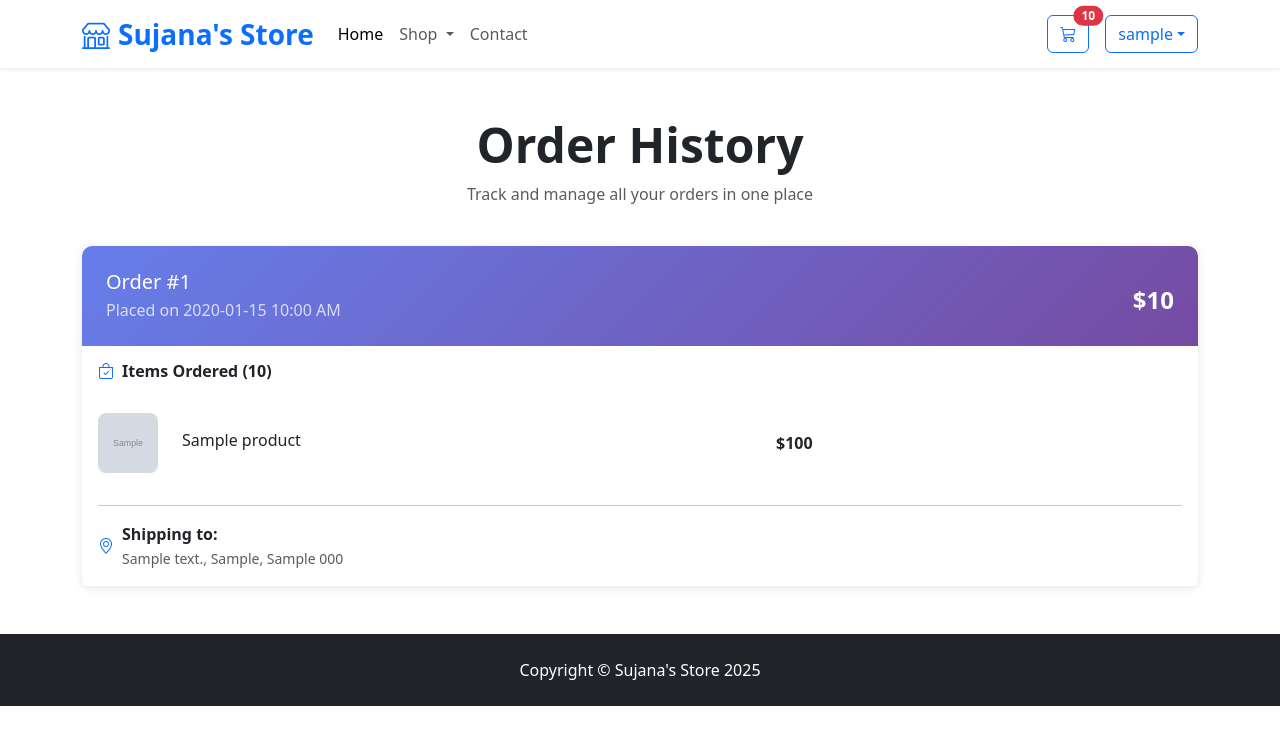
After one commit to sophie2901/sujana_store, a PHP site: page /order-history.php in a window 1280 px wide. The commit adds this page. Shown: the top 745 px of the page. Run offline with PHP 8.4, Linux system fonts and the light colour scheme; the visitor is signed in with stand-in values (Sample User, id 1); tables that the repository leaves empty or names only in its code hold one stand-in row (values such as "Sample post"); grey boxes marked "Sample" are stand-in pictures.

Commit message:
Created order history page for customers

```diff
--- a/css/style.css
+++ b/css/style.css
@@ -231,6 +231,53 @@
     box-shadow: 0 0 0 3px #6c757d;
 }
 
+.order-card {
+    transition: all 0.3s ease;
+    border: none;
+    box-shadow: 0 2px 10px rgba(0, 0, 0, 0.1);
+    margin-bottom: 1.5rem;
+}
+
+.order-card:hover {
+    transform: translateY(-2px);
+    box-shadow: 0 4px 20px rgba(0, 0, 0, 0.15);
+}
+
+.order-header {
+    background: linear-gradient(135deg, #667eea 0%, #764ba2 100%);
+    color: white;
+    border-radius: 10px 10px 0 0;
+    padding: 1.5rem;
+}
+
+.product-item {
+    border-bottom: 1px solid #e9ecef;
+    padding: 1rem 0;
+}
+
+.product-item:last-child {
+    border-bottom: none;
+}
+
+.product-image {
+    width: 60px;
+    height: 60px;
+    object-fit: cover;
+    border-radius: 8px;
+}
+
+.empty-state {
+    text-align: center;
+    padding: 4rem 2rem;
+    color: #6c757d;
+}
+
+.empty-state i {
+    font-size: 4rem;
+    margin-bottom: 1rem;
+    opacity: 0.5;
+}
+
 @media (max-width: 768px) {
     .error-number {
         font-size: 8rem;
@@ -276,4 +323,13 @@
     .timeline-item {
         padding-left: 1.5rem;
     }
+
+    .order-header {
+        padding: 1rem;
+    }
+
+    .product-image {
+        width: 50px;
+        height: 50px;
+    }
 }
--- a/includes/navbar.php
+++ b/includes/navbar.php
@@ -86,6 +86,9 @@ if (isset($_SESSION['user_id'])) {
                         </button>
                         <ul class="dropdown-menu dropdown-menu-end">
                             <li><h6 class="dropdown-header">Welcome, <?php echo $_SESSION['user_name']; ?>!</h6></li>
+                            <li><a class="dropdown-item" href="/order-history.php">
+                                    <i class="bi bi-box-seam me-2"></i>My Orders
+                                </a></li>
                             <li><a class="dropdown-item text-danger" href="/logout.php">
                                     <i class="bi bi-box-arrow-right me-2"></i>Logout
                                 </a></li>
@@ -143,7 +146,8 @@ if (isset($_SESSION['user_id'])) {
                 <div class="collapse" id="shopSubmenu">
                     <ul class="list-unstyled ps-4">
                         <?php foreach ($categories as $cat) : ?>
-                            <li><a class="nav-link py-2" href="/products.php?category=<?php echo $cat; ?>"><?php echo $cat; ?></a></li>
+                            <li><a class="nav-link py-2"
+                                   href="/products.php?category=<?php echo $cat; ?>"><?php echo $cat; ?></a></li>
                         <?php endforeach; ?>
                         <li><a class="nav-link py-2" href="/products.php">All Products</a></li>
                     </ul>
@@ -168,9 +172,15 @@ if (isset($_SESSION['user_id'])) {
             <a href="../register.php" class="btn btn-outline-primary">Sign Up</a>
         </div>
         <?php else: ?>
+            <ul class="navbar-nav">
                 <li class="nav-item">
                     <a class="nav-link py-3 border-bottom" href="/cart.php">
                         <i class="bi bi-cart3 me-2"></i>Cart <?php if ($cartCount > 0): echo '(' . $cartCount . ')'; endif; ?>
+                    </a>
+                </li>
+                <li class="nav-item">
+                    <a class="nav-link py-3 border-bottom" href="/order-history.php">
+                        <i class="bi bi-box-seam me-2"></i>My Orders
                     </a>
                 </li>
                 <li class="nav-item">
--- /dev/null
+++ b/order-history.php
@@ -0,0 +1,144 @@
+<?php include 'includes/header.php';
+$orderDetails = [];
+if (isset($_SESSION['user_id'])) {
+    $userId = $_SESSION['user_id'];
+
+
+    $sql = "SELECT o.id AS order_id, o.user_id, o.total_price, o.created_at, o.email, o.shipping_name, o.shipping_address, o.shipping_city, o.shipping_province, o.shipping_postal_code, oi.product_id, oi.quantity, oi.price AS item_price, p.name AS product_name, p.description, p.image_url FROM orders o JOIN order_items oi ON o.id = oi.order_id JOIN products p ON oi.product_id = p.id WHERE o.user_id = ?
+";
+    $stmt = $conn->prepare($sql);
+    $stmt->bind_param("i", $userId);
+
+    $stmt->execute();
+    $result = $stmt->get_result();
+
+    $orderDetails = [];
+    while ($row = $result->fetch_assoc()) {
+        $orderId = $row['order_id'];
+
+        if (!isset($orderDetails[$orderId])) {
+            // Initialize order data
+            $orderDetails[$orderId] = [
+                'order_id' => $row['order_id'],
+                'user_id' => $row['user_id'],
+                'total_price' => $row['total_price'],
+                'created_at' => $row['created_at'],
+                'email' => $row['email'],
+                'shipping_name' => $row['shipping_name'],
+                'shipping_address' => $row['shipping_address'],
+                'shipping_city' => $row['shipping_city'],
+                'shipping_province' => $row['shipping_province'],
+                'shipping_postal_code' => $row['shipping_postal_code'],
+                'products' => [],
+                'total_quantity' => 0
+            ];
+        }
+
+        $orderDetails[$orderId]['total_quantity'] = ($orderDetails[$orderId]['total_quantity'] ?? 0) + $row['quantity'];
+
+        // Add product to order
+        $orderDetails[$orderId]['products'][] = [
+            'product_id' => $row['product_id'],
+            'product_name' => $row['product_name'],
+            'description' => $row['description'],
+            'image_url' => $row['image_url'],
+            'quantity' => $row['quantity'],
+            'price' => $row['item_price']
+        ];
+    }
+
+    $stmt->close();
+    $conn->close();
+} else {
+    include 'includes/404.php';
+    include 'includes/footer.php';
+    exit();
+}
+?>
+
+<div class="container my-5">
+    <!-- Page Header -->
+    <div class="row mb-4">
+        <div class="col-12">
+            <h1 class="display-5 fw-bold text-center mb-2">Order History</h1>
+            <p class="text-center text-muted">Track and manage all your orders in one place</p>
+        </div>
+    </div>
+    <?php if (!empty($orderDetails)): ?>
+        <!-- Orders List -->
+        <div class="orders-container">
+            <?php foreach ($orderDetails as $orderId => $orderDetail): ?>
+                <div class="card order-card">
+                    <div class="order-header">
+                        <div class="row align-items-center">
+                            <div class="col-md-8">
+                                <h5 class="mb-1">Order #<?= $orderDetail["order_id"]; ?></h5>
+                                <p class="mb-0 opacity-75">Placed on <?= date_format(date_create($orderDetail["created_at"]), "Y-m-d H:i A"); ?></p>
+                            </div>
+                            <div class="col-md-4 text-md-end mt-2 mt-md-0">
+                                <div class="mt-2">
+                                    <strong class="fs-4">$<?= $orderDetail["total_price"]; ?></strong>
+                                </div>
+                            </div>
+                        </div>
+                    </div>
+                    <div class="card-body">
+                        <div class="row">
+                            <div class="col-lg-8">
+                                <h6 class="fw-bold mb-3">
+                                    <i class="bi bi-bag-check text-primary me-2"></i>Items Ordered
+                                    (<?= $orderDetail["total_quantity"]; ?>)
+                                </h6>
+                                <?php foreach ($orderDetail["products"] as $product): ?>
+                                    <div class="product-item">
+                                        <div class="row align-items-center">
+                                            <div class="col-auto">
+                                                <img src="<?= $product["image_url"]; ?>" class="product-image"
+                                                     alt="<?= $product["product_name"]; ?>">
+                                            </div>
+                                            <div class="col">
+                                                <h6 class="mb-1"><?= $product["product_name"]; ?></h6>
+                                            </div>
+                                            <div class="col-auto">
+                                                <strong>$<?= $product["quantity"] * $product["price"]; ?></strong>
+                                            </div>
+                                        </div>
+                                    </div>
+                                <?php endforeach; ?>
+
+                            </div>
+                        </div>
+
+                        <hr>
+
+                        <div class="row align-items-center">
+                            <div class="col-md-6">
+                                <div class="d-flex align-items-center">
+                                    <i class="bi bi-geo-alt text-primary me-2"></i>
+                                    <div>
+                                        <strong>Shipping to:</strong><br>
+                                        <small class="text-muted"><?= $orderDetail["shipping_address"] . ', ' . $orderDetail["shipping_city"] . ', ' . $orderDetail["shipping_province"] . ' ' . $orderDetail["shipping_postal_code"]; ?></small>
+                                    </div>
+                                </div>
+                            </div>
+                        </div>
+                    </div>
+                </div>
+            <?php endforeach; ?>
+        </div>
+    <?php else: ?>
+
+        <!-- Empty State (hidden by default) -->
+        <div class="empty-state">
+            <i class="bi bi-bag-x"></i>
+            <h3>No orders found</h3>
+            <p>You haven't placed any orders yet or no orders match your current filter.</p>
+            <a href="/products.php" class="btn btn-primary">
+                <i class="bi bi-shop me-2"></i>Start Shopping
+            </a>
+        </div>
+    <?php endif; ?>
+
+</div>
+
+<?php include 'includes/footer.php'; ?>
```
Lines whose indentation alone changed are shown as unchanged.
